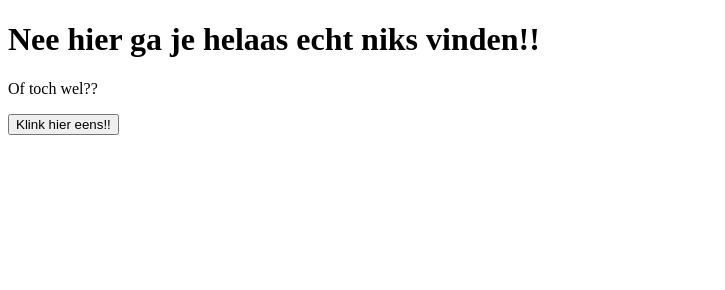
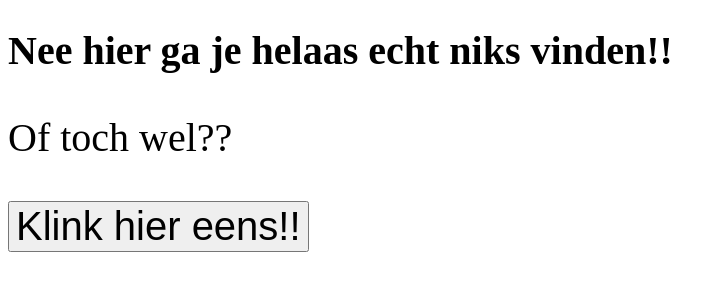
Before and after one commit to MrSwaggieDuck/abc, a plain HTML site: page index.html in a window 1280 px wide. Shown: the whole page, without its empty margins (0-725 px from the left). Drawn offline with Linux system fonts and the light colour scheme.

Commit message:
Update index.html

```diff
--- a/index.html
+++ b/index.html
@@ -1,11 +1,16 @@
 <!doctype html>
 <html>
 <head>
+  <style>
+    * {
+      font-size: 40px;
+    }
+  </style>
 </head>
 <body>
 <h1>Nee hier ga je helaas echt niks vinden!!</h1>
 <p>Of toch wel??</p>
-<button id="knop">Klink hier eens!!</button>
+<button id="knop" onclick="handleButton()">Klink hier eens!!</button>
 <a id="link" hidden="true" href="https://www.youtube.com/watch?v=EfrCnLl_nck">Misschien moet je hier klikken?</a>
 </body>
 <script>
```
